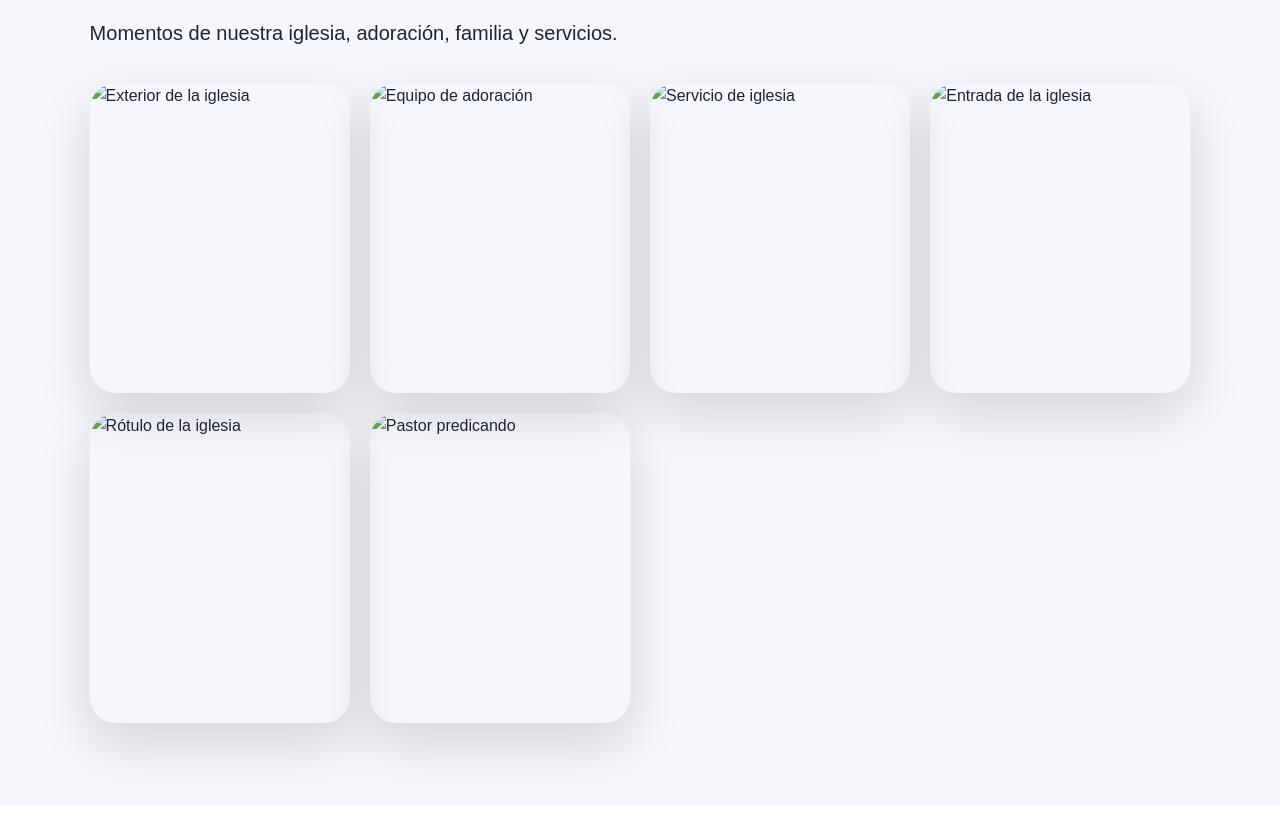
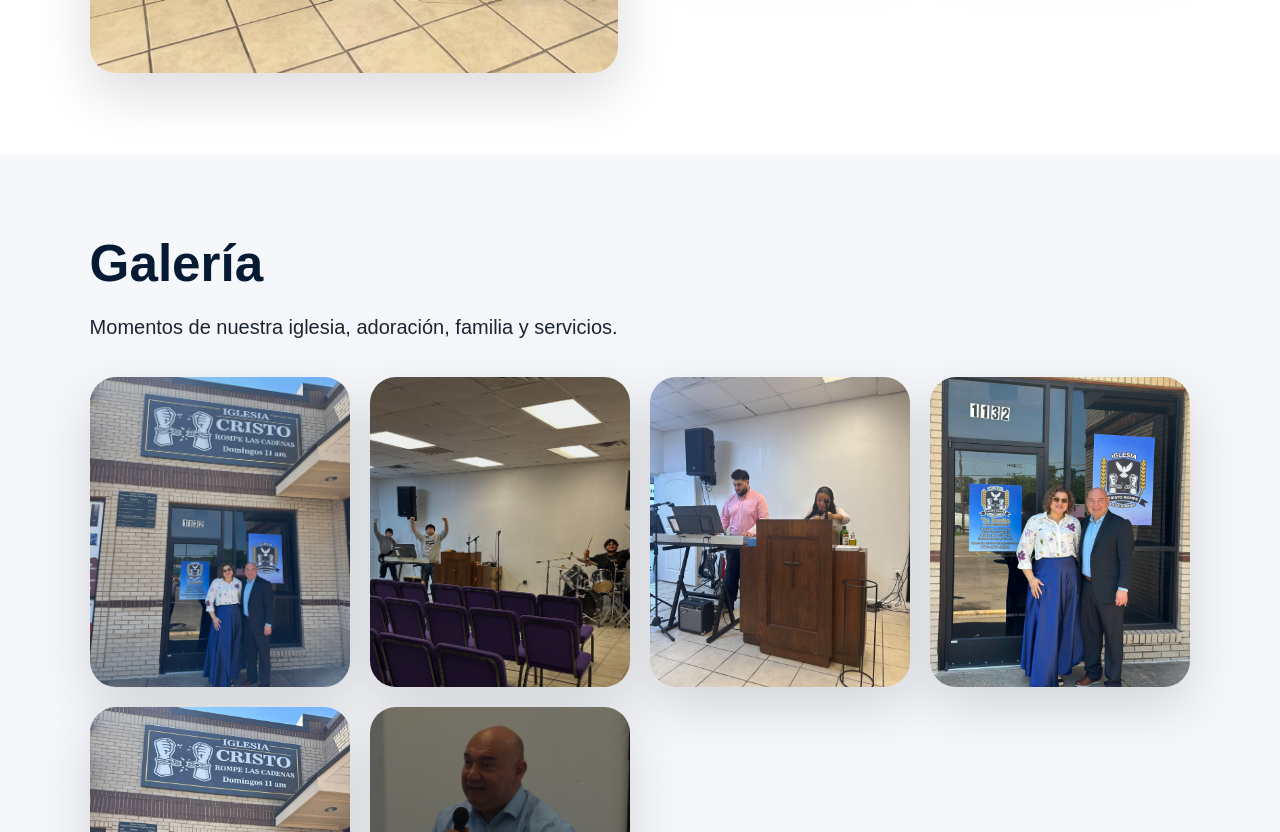
Before and after one commit to bardalesceb-creator/caleb, a plain HTML site: page index.html in a window 1280 px wide. Shown: the part 3161-3993 px from the top of the page. Drawn offline with Linux system fonts and the light colour scheme.

Commit message:
Update index.html

```diff
--- a/index.html
+++ b/index.html
@@ -220,7 +220,7 @@
           <p>Creemos que Jesucristo salva, sana, restaura y rompe toda cadena. Nuestra misión es predicar el Evangelio, levantar el nombre de Jesús y servir a nuestra comunidad con amor.</p>
           <p class="small-en">We believe Jesus Christ saves, heals, restores, and breaks every chain.</p>
         </div>
-        <img src="assets/FullSizeRender.jpeg" alt="Familia de la iglesia">
+        <img src="FullSizeRender.jpeg" alt="Familia de la iglesia">
       </div>
     </section>
 
@@ -239,7 +239,7 @@
 
     <section>
       <div class="split">
-        <img src="assets/IMG_6535.jpeg" alt="Adoración en la iglesia">
+        <img src="IMG_6535.jpeg" alt="Adoración en la iglesia">
         <div>
           <h2 class="section-title">Adoración Con Pasión</h2>
           <p class="lead">Cada servicio es una oportunidad para buscar la presencia de Dios con adoración, oración y una palabra viva.</p>
@@ -256,12 +256,12 @@
       <h2 class="section-title">Galería</h2>
       <p class="lead">Momentos de nuestra iglesia, adoración, familia y servicios.</p>
       <div class="gallery">
-        <img src="assets/IMG_1050.jpeg" alt="Exterior de la iglesia">
-        <img src="assets/IMG_1052.jpeg" alt="Equipo de adoración">
-        <img src="assets/IMG_6534.jpeg" alt="Servicio de iglesia">
-        <img src="assets/IMG_6311.jpeg" alt="Entrada de la iglesia">
-        <img src="assets/IMG_6309.jpeg" alt="Rótulo de la iglesia">
-        <img src="assets/IMG_0403.jpeg" alt="Pastor predicando">
+        <img src="IMG_1050.jpeg" alt="Exterior de la iglesia">
+        <img src="IMG_1052.jpeg" alt="Equipo de adoración">
+        <img src="IMG_6534.jpeg" alt="Servicio de iglesia">
+        <img src="IMG_6311.jpeg" alt="Entrada de la iglesia">
+        <img src="IMG_6309.jpeg" alt="Rótulo de la iglesia">
+        <img src="IMG_0403.jpeg" alt="Pastor predicando">
       </div>
     </section>
 
```
